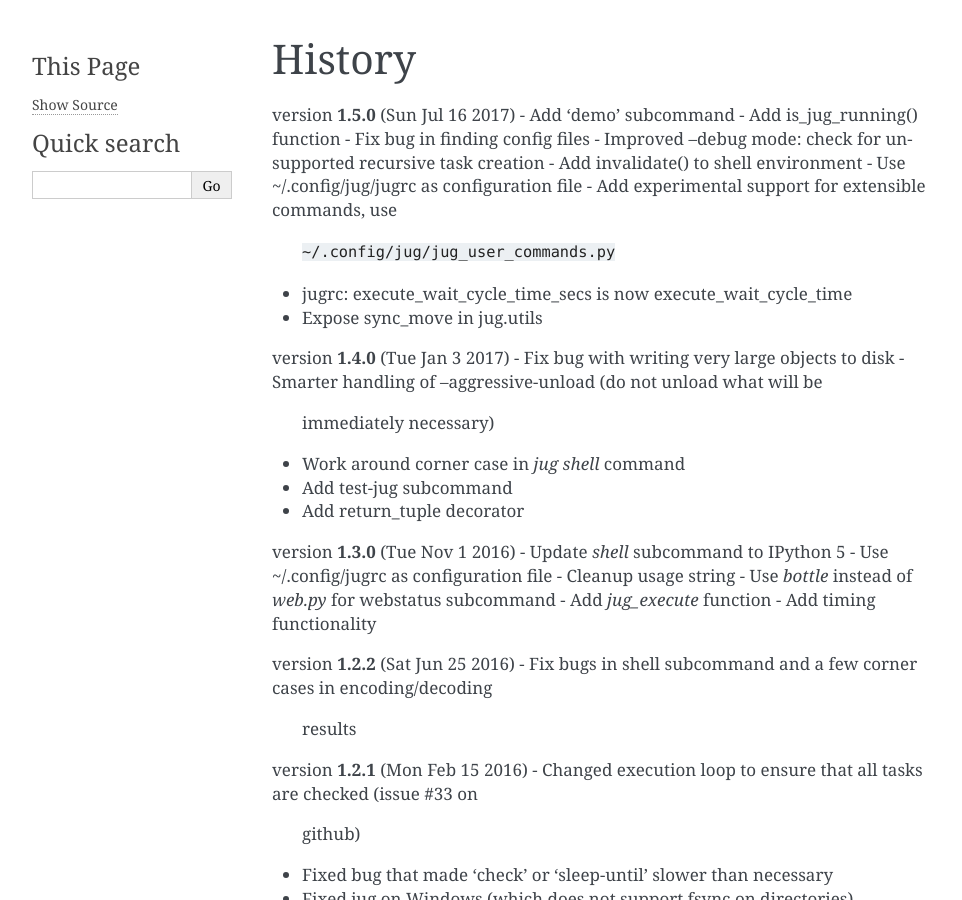
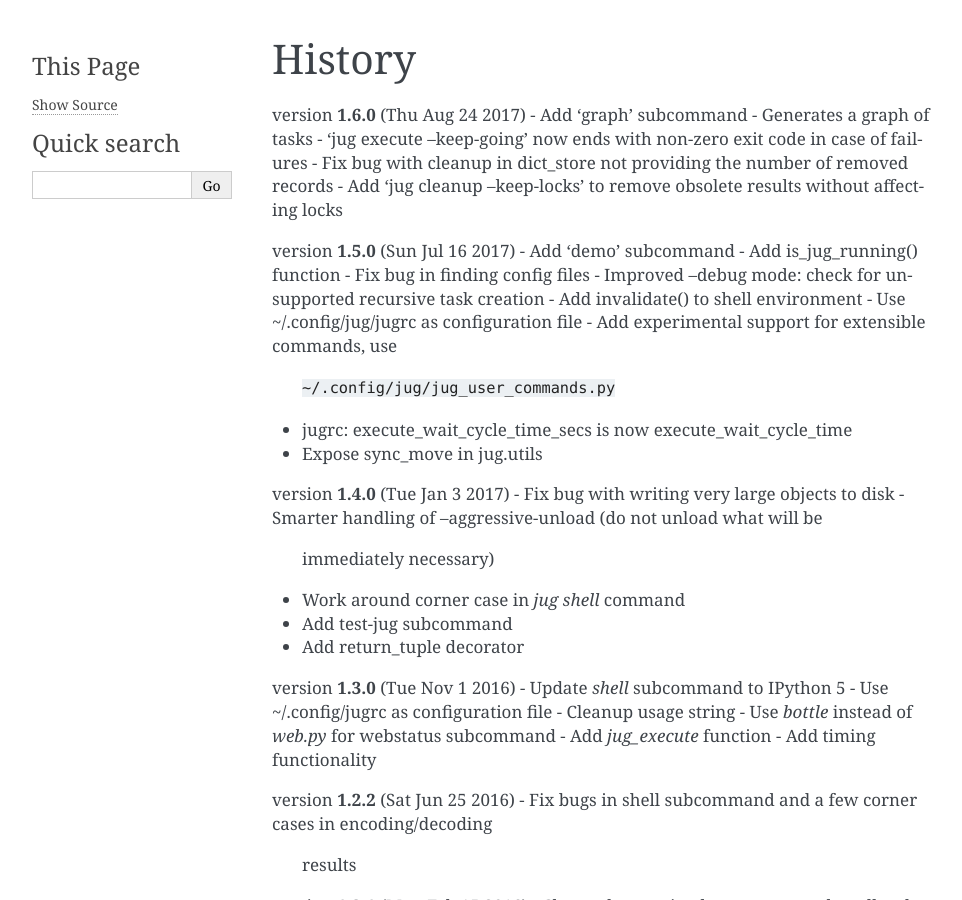
Before and after one commit to luispedro/jug, a Sphinx documentation site: the page built from docs/source/history.rst, in a window 1280 px wide and 900 px high. Shown: the whole window, without its empty margins (148-1110 px from the left). Built offline with Sphinx 7.4.7, drawn with Linux system fonts in a browser that asks for light colours; formulas are drawn with MathJax 3; the version number could not be read and is left out.

Commit message:
BLD Release 1.6.0
The new 'jug graph' subcommand is important enough to merit a new
release.

Full ChangeLog:

    * Add 'graph' subcommand - Generates a graph of tasks
    * 'jug execute --keep-going' now ends with non-zero exit code in case of failures
    * Fix bug with cleanup in dict_store not providing the number of removed records
    * Add 'jug cleanup --keep-locks' to remove obsolete results without affecting locks

Almost all of the credit for changes since 1.5.0 goes to Renato Alves
(@unode on github).

```diff
--- a/docs/source/history.rst
+++ b/docs/source/history.rst
@@ -1,6 +1,12 @@
 =======
 History
 =======
+
+version **1.6.0** (Thu Aug 24 2017)
+- Add 'graph' subcommand - Generates a graph of tasks
+- 'jug execute --keep-going' now ends with non-zero exit code in case of failures
+- Fix bug with cleanup in dict_store not providing the number of removed records
+- Add 'jug cleanup --keep-locks' to remove obsolete results without affecting locks
 
 version **1.5.0** (Sun Jul 16 2017)
 - Add 'demo' subcommand
```
Also changed, not shown: README.rst (+7 -0 lines), 2 other files.
